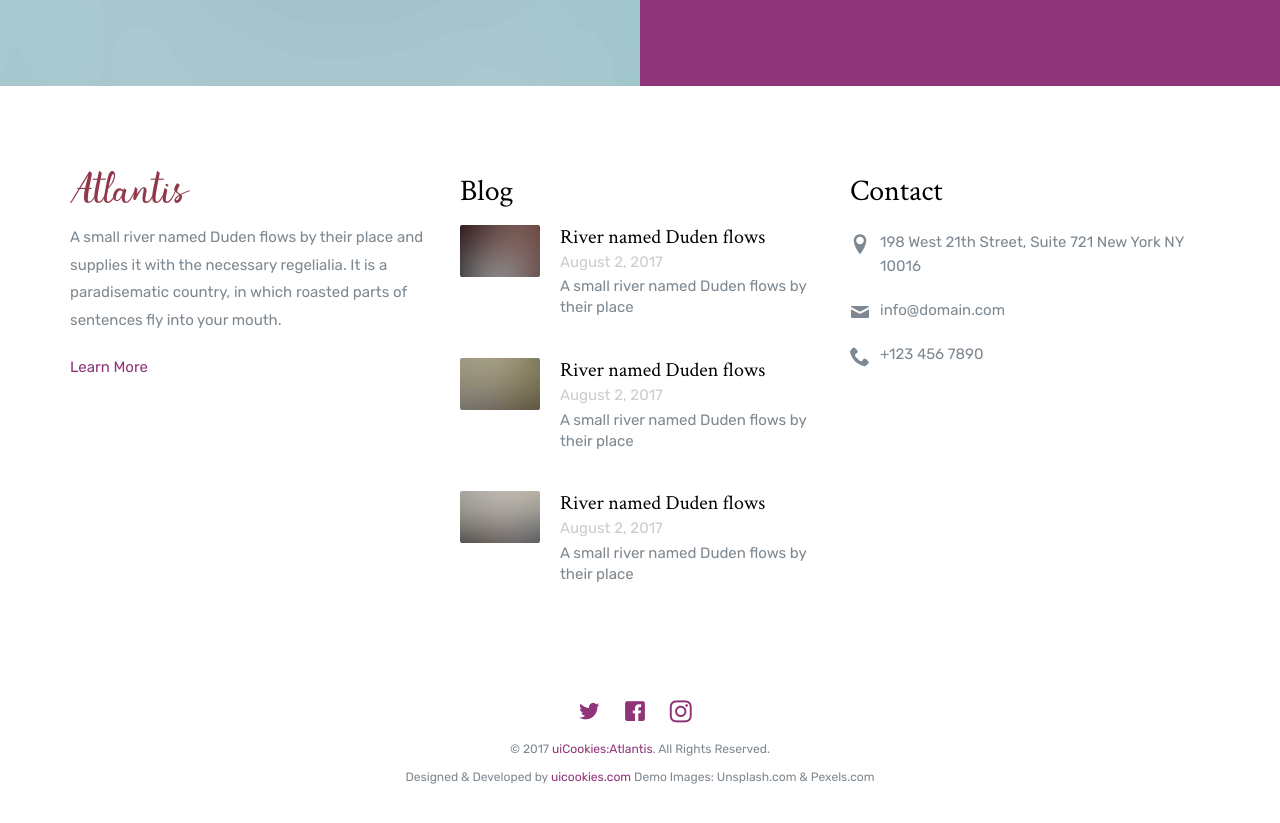
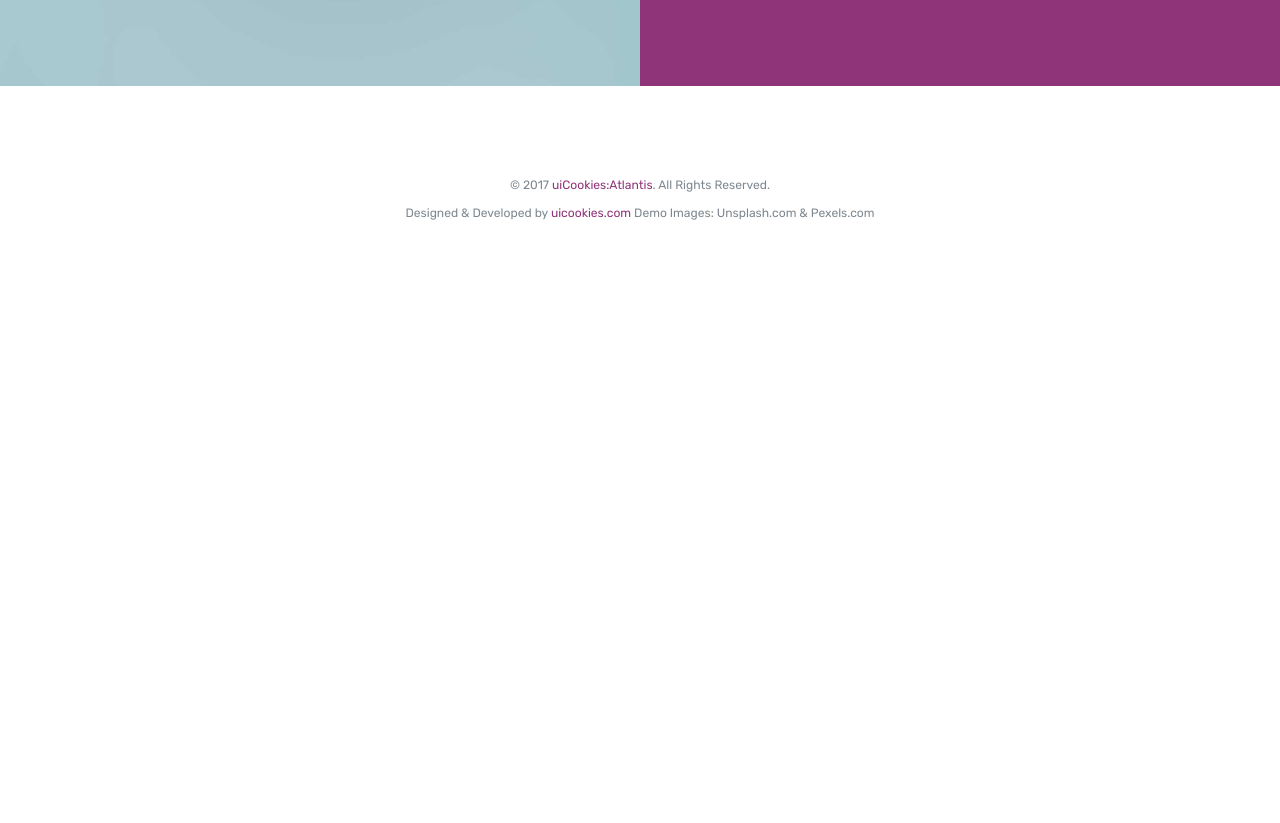
Before and after one commit to carlospabe/multimedia_prac3, a website: page src/index.html in a window 1280 px wide. Shown: the part 3840-4663 px from the top of the page. After the commit the page ends 4131 px from the top, so only its background shows below. Drawn offline with nearby package versions, Linux system fonts and the light colour scheme; files that its build step writes are made by us from their sources; files whose address does not match are found by name.

Commit message:
index footer

```diff
--- a/src/index.html
+++ b/src/index.html
@@ -339,70 +339,8 @@
   <!-- START: footer -->
   <footer role="contentinfo" class="probootstrap-footer">
     <div class="container">
-      <div class="row">
-        <div class="col-md-4">
-          <div class="probootstrap-footer-widget">
-            <p class="mt40"><img src="img/logo_sm.png" class="hires" width="120" height="33" alt="Free HTML5 Bootstrap Template by uicookies.com"></p>
-            <p>A small river named Duden flows by their place and supplies it with the necessary regelialia. It is a paradisematic country, in which roasted parts of sentences fly into your mouth.</p>
-            <p><a href="#" class="link-with-icon">Learn More <i class=" icon-chevron-right"></i></a></p>
-          </div>
-        </div>
-        <div class="col-md-4">
-          <div class="probootstrap-footer-widget">
-            <h3>Blog</h3>
-            <ul class="probootstrap-blog-list">
-              <li>
-                <a href="#">
-                  <figure class="probootstrap-image"><img src="img/img_1.jpg" alt="Free Bootstrap Template by uicookies.com" class="img-responsive"></figure>
-                  <div class="probootstrap-text">
-                    <h4>River named Duden flows</h4>
-                    <span class="meta">August 2, 2017</span>
-                    <p>A small river named Duden flows by their place</p>
-                  </div>
-                </a>
-              </li>
-              <li>
-                <a href="#">
-                  <figure class="probootstrap-image"><img src="img/img_2.jpg" alt="Free Bootstrap Template by uicookies.com" class="img-responsive"></figure>
-                  <div class="probootstrap-text">
-                    <h4>River named Duden flows</h4>
-                    <span class="meta">August 2, 2017</span>
-                    <p>A small river named Duden flows by their place</p>
-                  </div>
-                </a>
-              </li>
-              <li>
-                <a href="#">
-                  <figure class="probootstrap-image"><img src="img/img_3.jpg" alt="Free Bootstrap Template by uicookies.com" class="img-responsive"></figure>
-                  <div class="probootstrap-text">
-                    <h4>River named Duden flows</h4>
-                    <span class="meta">August 2, 2017</span>
-                    <p>A small river named Duden flows by their place</p>
-                  </div>
-                </a>
-              </li>
-            </ul>
-          </div>
-        </div>
-        <div class="col-md-4">
-          <div class="probootstrap-footer-widget">
-            <h3>Contact</h3>
-            <ul class="probootstrap-contact-info">
-              <li><i class="icon-location2"></i> <span>198 West 21th Street, Suite 721 New York NY 10016</span></li>
-              <li><i class="icon-mail"></i><span>info@domain.com</span></li>
-              <li><i class="icon-phone2"></i><span>+123 456 7890</span></li>
-            </ul>
-
-          </div>
-        </div>
-      </div>
       <div class="row mt40">
         <div class="col-md-12 text-center">
-          <ul class="probootstrap-footer-social">
-            <li><a href=""><i class="icon-twitter"></i></a></li>
-            <li><a href=""><i class="icon-facebook"></i></a></li>
-            <li><a href=""><i class="icon-instagram2"></i></a></li>
-          </ul>
           <p>
             <small>&copy; 2017 <a href="https://uicookies.com/" target="_blank">uiCookies:Atlantis</a>. All Rights Reserved. <br> Designed &amp; Developed by <a href="https://uicookies.com/" target="_blank">uicookies.com</a> Demo Images: Unsplash.com &amp; Pexels.com</small>
           </p>
```
